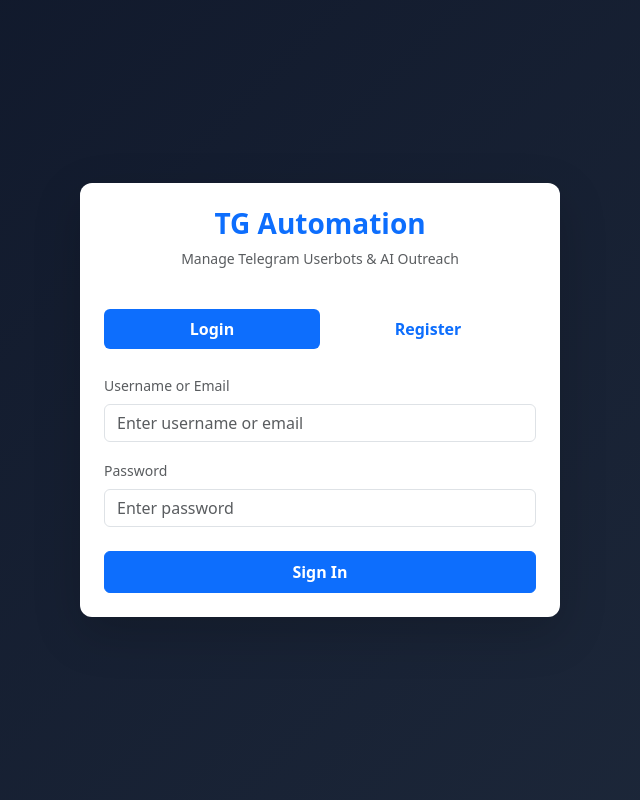
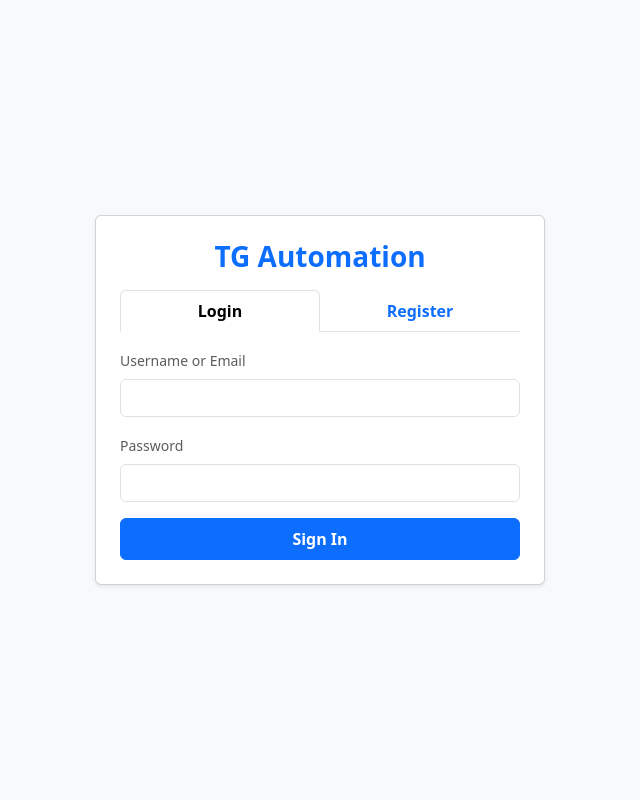
Before and after one commit to pookamessiah/telegram-arbitrage-platform, a PHP site: page / in a window 1280 px wide. Shown: the whole page, without its empty margins (320-960 px from the left). Run offline with PHP 8.4, Linux system fonts and the light colour scheme.

Commit message:
Enhance user authentication flow and UI
Refactor login and registration logic, improve error handling, and update HTML structure.

```diff
--- a/frontend-php/index.php
+++ b/frontend-php/index.php
@@ -1,75 +1,67 @@
 <?php
-if (session_status() === PHP_SESSION_NONE) {
-    session_start();
-}
+// Enable strict error reporting so errors show on screen
+error_reporting(E_ALL);
+ini_set('display_errors', 1);
+
 require_once __DIR__ . '/db.php';
-
-// Redirect to user dashboard if already logged in
-if (isset($_SESSION['user_id'])) {
-    header("Location: user/dashboard.php");
-    exit;
-}
 
 $login_error = $register_error = $register_success = "";
 
-// Handle Form Submissions
 if ($_SERVER['REQUEST_METHOD'] === 'POST') {
     $action = $_POST['action'] ?? '';
 
-    // 1. User Registration Logic
+    // Registration Handler
     if ($action === 'register') {
         $username = trim($_POST['username'] ?? '');
         $email = trim($_POST['email'] ?? '');
         $password = $_POST['password'] ?? '';
-        $confirm_password = $_POST['confirm_password'] ?? '';
 
         if (empty($username) || empty($email) || empty($password)) {
             $register_error = "All fields are required.";
-        } elseif ($password !== $confirm_password) {
-            $register_error = "Passwords do not match.";
-        } elseif (strlen($password) < 6) {
-            $register_error = "Password must be at least 6 characters long.";
         } else {
-            // Check if username or email already exists
-            $stmt = $pdo->prepare("SELECT id FROM users WHERE username = ? OR email = ?");
-            $stmt->execute([$username, $email]);
+            try {
+                $stmt = $pdo->prepare("SELECT id FROM users WHERE email = ? OR username = ?");
+                $stmt->execute([$email, $username]);
                 if ($stmt->fetch()) {
-                $register_error = "Username or Email already taken.";
+                    $register_error = "Username or Email is already registered.";
                 } else {
-                // Insert new user
                     $password_hash = password_hash($password, PASSWORD_BCRYPT);
-                $stmt = $pdo->prepare("INSERT INTO users (username, email, password_hash, role) VALUES (?, ?, ?, 'user')");
+                    $stmt = $pdo->prepare("INSERT INTO users (username, email, password_hash, role, arbitrage_access) VALUES (?, ?, ?, 'user', 0)");
                     if ($stmt->execute([$username, $email, $password_hash])) {
                         $register_success = "Account created successfully! You can now log in.";
                     } else {
-                    $register_error = "Registration failed. Please try again.";
+                        $register_error = "Database insertion failed.";
+                    }
+                }
+            } catch (PDOException $e) {
+                $register_error = "SQL Error: " . $e->getMessage();
             }
         }
     }
-    }
+    // Login Handler
+    elseif ($action === 'login') {
+        $identity = trim($_POST['identity'] ?? '');
+        $password = trim($_POST['password'] ?? '');
 
-    // 2. User Login Logic
-    elseif ($action === 'login') {
-        $username_email = trim($_POST['username_email'] ?? '');
-        $password = $_POST['password'] ?? '';
-
-        if (empty($username_email) || empty($password)) {
-            $login_error = "Please fill in all fields.";
+        if (empty($identity) || empty($password)) {
+            $login_error = "Please enter both credentials.";
         } else {
-            // Check credentials
+            try {
                 $stmt = $pdo->prepare("SELECT * FROM users WHERE username = ? OR email = ?");
-            $stmt->execute([$username_email, $username_email]);
+                $stmt->execute([$identity, $identity]);
                 $user = $stmt->fetch();
 
                 if ($user && password_verify($password, $user['password_hash'])) {
                     $_SESSION['user_id'] = $user['id'];
                     $_SESSION['username'] = $user['username'];
                     $_SESSION['role'] = $user['role'];
-
                     header("Location: user/dashboard.php");
                     exit;
                 } else {
                     $login_error = "Invalid username/email or password.";
+                }
+            } catch (PDOException $e) {
+                $login_error = "SQL Error: " . $e->getMessage();
             }
         }
     }
@@ -79,32 +71,14 @@ if ($_SERVER['REQUEST_METHOD'] === 'POST') {
 <html lang="en">
 <head>
     <meta charset="UTF-8">
-    <title>Login & Registration - TG Automation</title>
+    <title>TG Automation Portal</title>
     <link href="https://cdn.jsdelivr.net/npm/bootstrap@5.3.0/dist/css/bootstrap.min.css" rel="stylesheet">
-    <style>
-        body {
-            background: linear-gradient(135deg, #0f172a 0%, #1e293b 100%);
-            min-height: 100vh;
-            display: flex;
-            align-items: center;
-            justify-content: center;
-        }
-        .auth-card {
-            width: 100%;
-            max-width: 480px;
-            border-radius: 12px;
-        }
-    </style>
 </head>
-<body>
-    <div class="auth-card card shadow-lg border-0 bg-white p-4">
-        <div class="text-center mb-4">
-            <h3 class="fw-bold text-primary">TG Automation</h3>
-            <p class="text-muted small">Manage Telegram Userbots & AI Outreach</p>
-        </div>
+<body class="bg-light d-flex align-items-center justify-content-center vh-100">
+    <div class="card shadow-sm p-4" style="width: 100%; max-width: 450px;">
+        <h3 class="text-center mb-3 text-primary fw-bold">TG Automation</h3>
 
-        <!-- Tab Controls -->
-        <ul class="nav nav-pills nav-justified mb-4" id="authTabs" role="tablist">
+        <ul class="nav nav-tabs nav-justified mb-3" id="authTab" role="tablist">
             <li class="nav-item" role="presentation">
                 <button class="nav-link active fw-semibold" id="login-tab" data-bs-toggle="tab" data-bs-target="#login" type="button" role="tab">Login</button>
             </li>
@@ -113,60 +87,47 @@ if ($_SERVER['REQUEST_METHOD'] === 'POST') {
             </li>
         </ul>
 
-        <div class="tab-content" id="authTabsContent">
-            <!-- Login Form Tab -->
+        <div class="tab-content" id="authTabContent">
+            <!-- Login Tab -->
             <div class="tab-pane fade show active" id="login" role="tabpanel">
-                <?php if ($login_error): ?>
-                    <div class="alert alert-danger py-2 small"><?= htmlspecialchars($login_error) ?></div>
-                <?php endif; ?>
-                <?php if ($register_success): ?>
-                    <div class="alert alert-success py-2 small"><?= htmlspecialchars($register_success) ?></div>
-                <?php endif; ?>
-
+                <?php if ($login_error): ?><div class="alert alert-danger py-2 small"><?= htmlspecialchars($login_error) ?></div><?php endif; ?>
                 <form method="POST">
                     <input type="hidden" name="action" value="login">
                     <div class="mb-3">
                         <label class="form-label small text-muted">Username or Email</label>
-                        <input type="text" name="username_email" class="form-control" placeholder="Enter username or email" required>
+                        <input type="text" name="identity" class="form-control" required>
                     </div>
-                    <div class="mb-4">
+                    <div class="mb-3">
                         <label class="form-label small text-muted">Password</label>
-                        <input type="password" name="password" class="form-control" placeholder="Enter password" required>
+                        <input type="password" name="password" class="form-control" required>
                     </div>
                     <button type="submit" class="btn btn-primary w-100 py-2 fw-bold">Sign In</button>
                 </form>
             </div>
 
-            <!-- Registration Form Tab -->
+            <!-- Register Tab -->
             <div class="tab-pane fade" id="register" role="tabpanel">
-                <?php if ($register_error): ?>
-                    <div class="alert alert-danger py-2 small"><?= htmlspecialchars($register_error) ?></div>
-                <?php endif; ?>
-
+                <?php if ($register_error): ?><div class="alert alert-danger py-2 small"><?= htmlspecialchars($register_error) ?></div><?php endif; ?>
+                <?php if ($register_success): ?><div class="alert alert-success py-2 small"><?= htmlspecialchars($register_success) ?></div><?php endif; ?>
                 <form method="POST">
                     <input type="hidden" name="action" value="register">
                     <div class="mb-3">
                         <label class="form-label small text-muted">Username</label>
-                        <input type="text" name="username" class="form-control" placeholder="Choose a username" required>
+                        <input type="text" name="username" class="form-control" required>
                     </div>
                     <div class="mb-3">
                         <label class="form-label small text-muted">Email Address</label>
-                        <input type="email" name="email" class="form-control" placeholder="name@example.com" required>
+                        <input type="email" name="email" class="form-control" required>
                     </div>
                     <div class="mb-3">
                         <label class="form-label small text-muted">Password</label>
-                        <input type="password" name="password" class="form-control" placeholder="At least 6 characters" required>
-                    </div>
-                    <div class="mb-4">
-                        <label class="form-label small text-muted">Confirm Password</label>
-                        <input type="password" name="confirm_password" class="form-control" placeholder="Repeat password" required>
+                        <input type="password" name="password" class="form-control" required>
                     </div>
                     <button type="submit" class="btn btn-success w-100 py-2 fw-bold">Create Account</button>
                 </form>
             </div>
         </div>
     </div>
-
     <script src="https://cdn.jsdelivr.net/npm/bootstrap@5.3.0/dist/js/bootstrap.bundle.min.js"></script>
 </body>
 </html>
```
Lines whose indentation alone changed are shown as unchanged.
